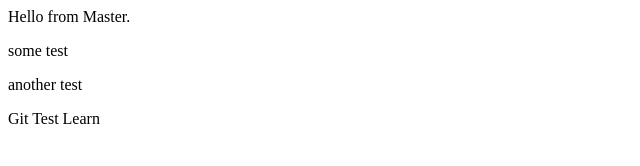
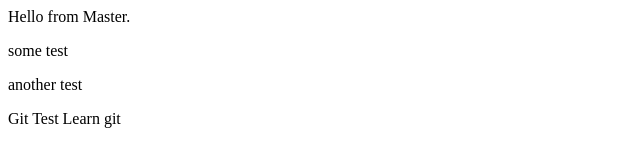
Before and after one commit to MungHtun/testing, a plain HTML site: page index.html in a window 1280 px wide. Shown: the full height of the page, 0-640 px from the left. Drawn offline with Linux system fonts and the light colour scheme.

Commit message:
added from origin person

```diff
--- a/index.html
+++ b/index.html
@@ -2,4 +2,4 @@
 <p>some test</p>
 <div>another test</div>
 
-<p>Git Test Learn</p>
+<p>Git Test Learn git</p>
```
